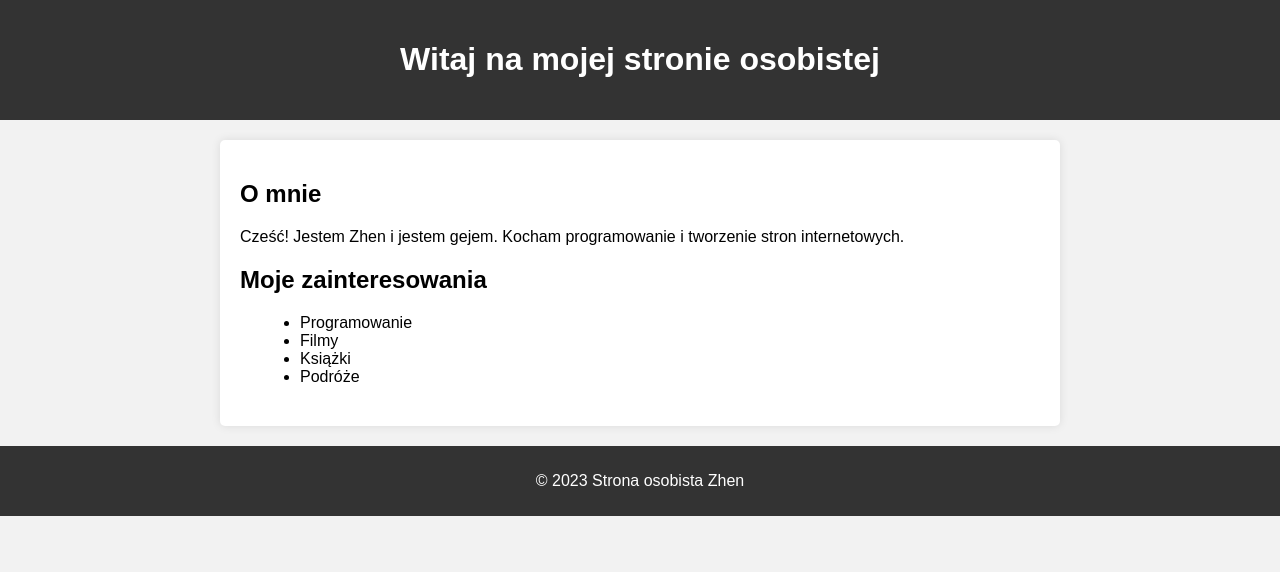
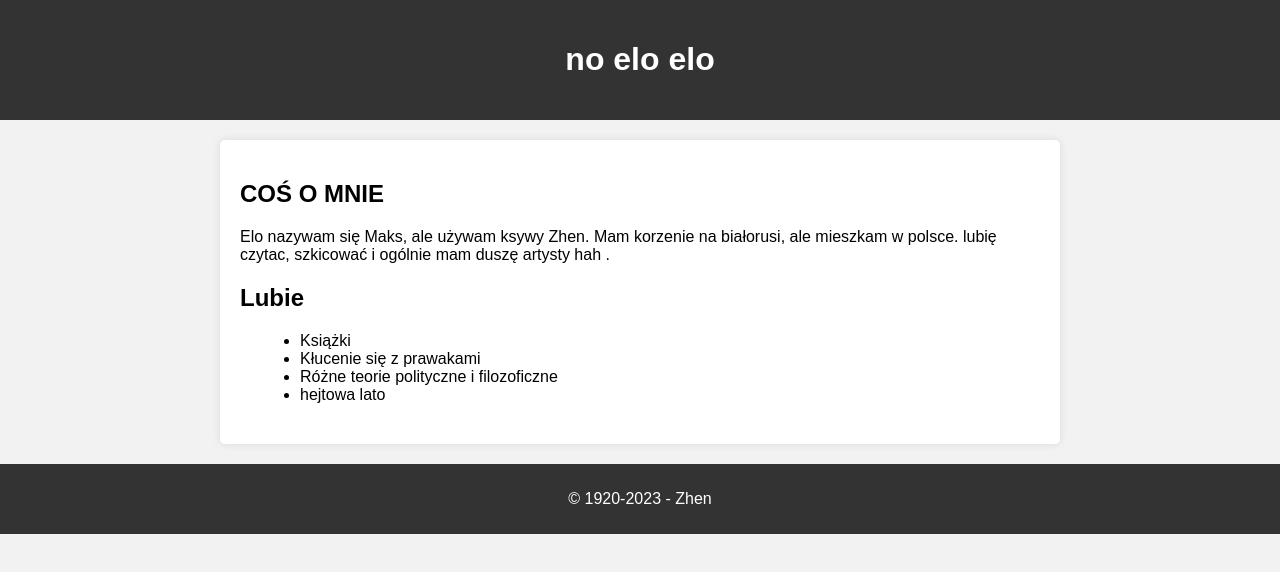
Before and after one commit to 44yerba/1, a plain HTML site: page index.html in a window 1280 px wide. Drawn offline with Linux system fonts and the light colour scheme.

Commit message:
Update index.html

```diff
--- a/index.html
+++ b/index.html
@@ -4,29 +4,29 @@
     <meta charset="UTF-8">
     <meta name="viewport" content="width=device-width, initial-scale=1.0">
     <link rel="stylesheet" href="style.css">
-    <title>Strona osobista Zhen</title>
+    <title> chleb </title>
 </head>
 <body>
     <header>
-        <h1>Witaj na mojej stronie osobistej</h1>
+        <h1> no elo elo </h1>
     </header>
     <main>
         <section id="about">
-            <h2>O mnie</h2>
-            <p>Cześć! Jestem Zhen i jestem gejem. Kocham programowanie i tworzenie stron internetowych.</p>
+            <h2> COŚ O MNIE</h2>
+            <p> Elo nazywam się Maks, ale używam ksywy Zhen. Mam korzenie na białorusi, ale mieszkam w polsce. lubię czytac, szkicować i ogólnie mam duszę artysty hah .</p>
         </section>
-        <section id="interests">
-            <h2>Moje zainteresowania</h2>
+        <section id="like">
+            <h2>Lubie</h2>
             <ul>
-                <li>Programowanie</li>
-                <li>Filmy</li>
                 <li>Książki</li>
-                <li>Podróże</li>
+                <li>Kłucenie się z prawakami</li>
+                <li>Różne teorie polityczne i filozoficzne</li>
+                <li>hejtowa lato</li>
             </ul>
         </section>
     </main>
     <footer>
-        <p>© 2023 Strona osobista Zhen</p>
+        <p>© 1920-2023 - Zhen</p>
     </footer>
 </body>
 </html>
```
